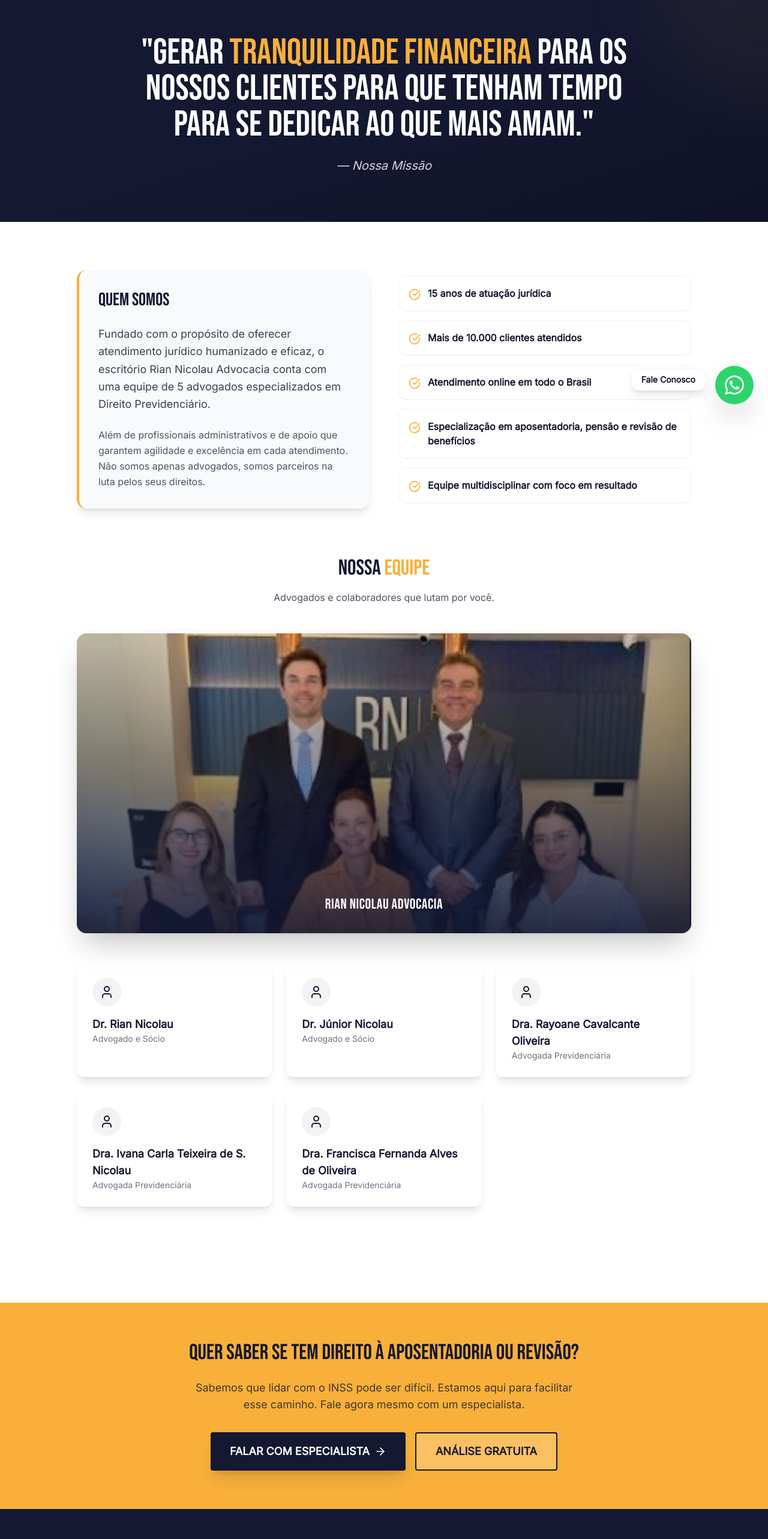
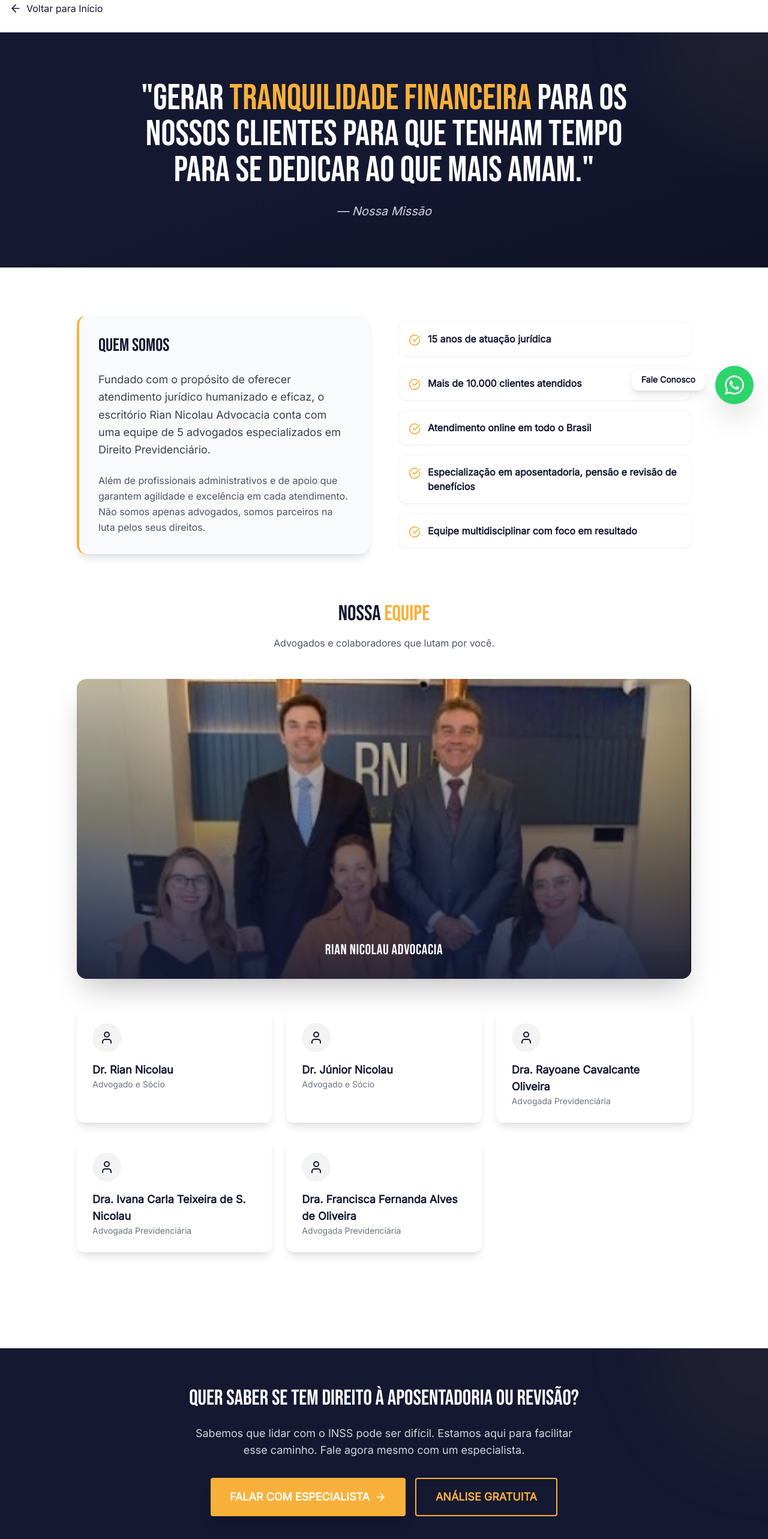
Before and after one commit to teofilonicolau/landing_page_rian, a React (Vite) app: page /sobre in a window 1280 px wide. Shown: the part 102-2668 px from the top of the page at 60% size. Before the commit the page ends 2618 px from the top, so only its background shows below. Built offline with nearby package versions, Linux system fonts and the light colour scheme.

Commit message:
refactor(ui): update sobre page navigation and cta, add footer detailed credits

```diff
--- a/src/components/Footer.tsx
+++ b/src/components/Footer.tsx
@@ -58,7 +58,9 @@ const Footer = () => {
 
                 <div className="border-t border-white/5 pt-8 flex flex-col md:flex-row justify-between items-center text-gray-600 text-sm">
                     <p>&copy; {new Date().getFullYear()} Rian Nicolau Advocacia. Todos os direitos reservados.</p>
-                    <p>Desenvolvido por <span className="text-brand-gold">Tamar AI </span></p>
+                    <p className="text-center text-sm text-white mt-8">
+                        Desenvolvido por <span className="text-brand-gold font-semibold">Tamar AI</span>
+                    </p>
                 </div>
             </div>
         </footer>
--- a/src/pages/Sobre.tsx
+++ b/src/pages/Sobre.tsx
@@ -1,5 +1,6 @@
 import { motion } from 'framer-motion';
-import { CheckCircle, ArrowRight, User } from 'lucide-react';
+import { CheckCircle, ArrowRight, User, ArrowLeft } from 'lucide-react';
+import { Link } from 'react-router-dom';
 
 const Sobre = () => {
     const teamMembers = [
@@ -20,6 +21,14 @@ const Sobre = () => {
 
     return (
         <div className="bg-white min-h-screen pt-20">
+            {/* Back Navigation */}
+            <div className="container mx-auto px-4 py-6">
+                <Link to="/" className="inline-flex items-center gap-2 text-brand-navy hover:text-brand-gold transition-colors font-medium">
+                    <ArrowLeft size={20} />
+                    Voltar para Início
+                </Link>
+            </div>
+
             {/* Header / Hero Section */}
             <section className="bg-brand-navy py-20 relative overflow-hidden">
                 <div className="absolute inset-0 bg-gradient-to-br from-brand-navy via-brand-navy to-brand-dark/90 z-0"></div>
@@ -125,12 +134,16 @@ const Sobre = () => {
             </section>
 
             {/* CTA Section */}
-            <section className="bg-brand-gold py-16">
-                <div className="container mx-auto px-4 text-center">
-                    <h2 className="text-3xl md:text-4xl font-bebas text-brand-navy mb-6">
+            {/* CTA Section */}
+            <section className="bg-brand-navy py-16 relative overflow-hidden">
+                {/* Background decoration to match Hero */}
+                <div className="absolute top-0 right-0 w-96 h-96 bg-brand-gold/5 rounded-full blur-3xl translate-x-1/2 -translate-y-1/2"></div>
+
+                <div className="container mx-auto px-4 text-center relative z-10">
+                    <h2 className="text-3xl md:text-4xl font-bebas text-white mb-6">
                         QUER SABER SE TEM DIREITO À APOSENTADORIA OU REVISÃO?
                     </h2>
-                    <p className="text-brand-navy/80 text-lg mb-8 max-w-2xl mx-auto font-medium">
+                    <p className="text-gray-300 text-lg mb-8 max-w-2xl mx-auto font-medium">
                         Sabemos que lidar com o INSS pode ser difícil. Estamos aqui para facilitar esse caminho. Fale agora mesmo com um especialista.
                     </p>
 
@@ -139,14 +152,14 @@ const Sobre = () => {
                             href="https://wa.me/5588988510834?text=Olá,%20vi%20o%20site%20e%20gostaria%20de%20falar%20com%20um%20especialista."
                             target="_blank"
                             rel="noreferrer"
-                            className="bg-brand-navy text-white px-8 py-4 rounded font-bold text-lg hover:bg-white hover:text-brand-navy transition-all shadow-xl flex items-center justify-center gap-2"
+                            className="bg-brand-gold text-white px-8 py-4 rounded font-bold text-lg hover:bg-white hover:text-brand-navy transition-all shadow-xl flex items-center justify-center gap-2"
                         >
                             FALAR COM ESPECIALISTA
                             <ArrowRight size={20} />
                         </a>
                         <a
                             href="/consultar-direitos"
-                            className="bg-white/20 border-2 border-brand-navy text-brand-navy px-8 py-4 rounded font-bold text-lg hover:bg-brand-navy hover:text-white transition-all flex items-center justify-center"
+                            className="bg-transparent border-2 border-brand-gold text-brand-gold px-8 py-4 rounded font-bold text-lg hover:bg-brand-gold hover:text-white transition-all flex items-center justify-center"
                         >
                             ANÁLISE GRATUITA
                         </a>
```
